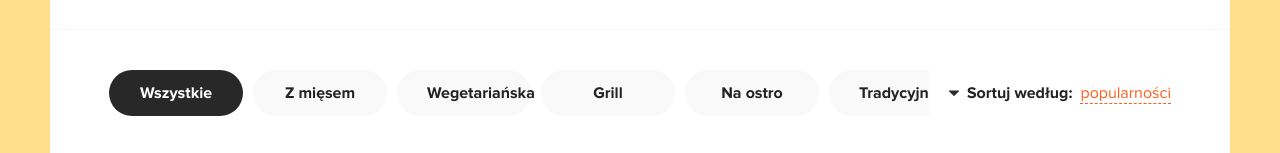
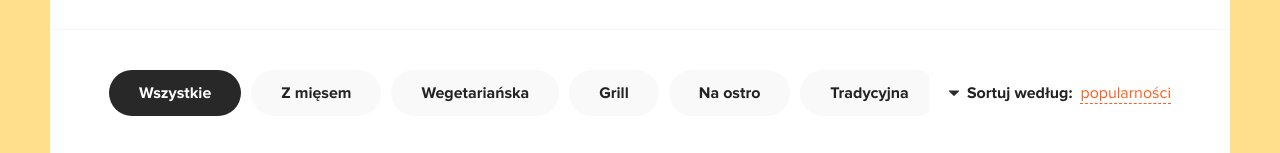
Before and after one commit to VladyslavsSotnikov/react-pizza, a React (Create React App) app: page / in a window 1280 px wide. Shown: the part 152-305 px from the top of the page. Built offline with nearby package versions, Linux system fonts and the light colour scheme; data requests are answered from the project's data file.

Commit message:
fixed style

```diff
--- a/src/scss/components/_categories.scss
+++ b/src/scss/components/_categories.scss
@@ -21,8 +21,8 @@
       font-weight: bold;
       cursor: pointer;
       transition: background-color 0.1s ease-in-out;
-      min-width: 134px;
       text-align: center;
+      white-space: nowrap;
       @include noselect();
 
       &:hover {
```
